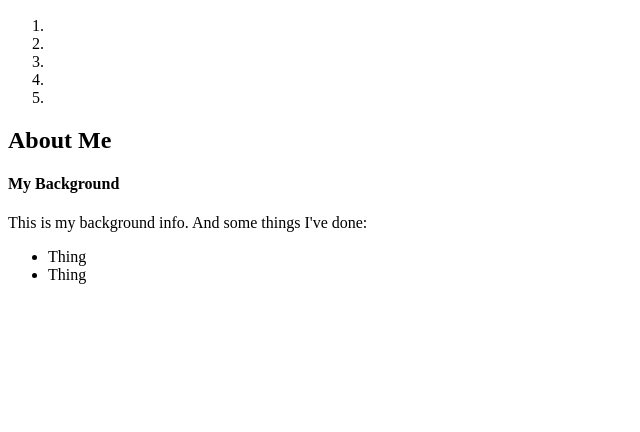
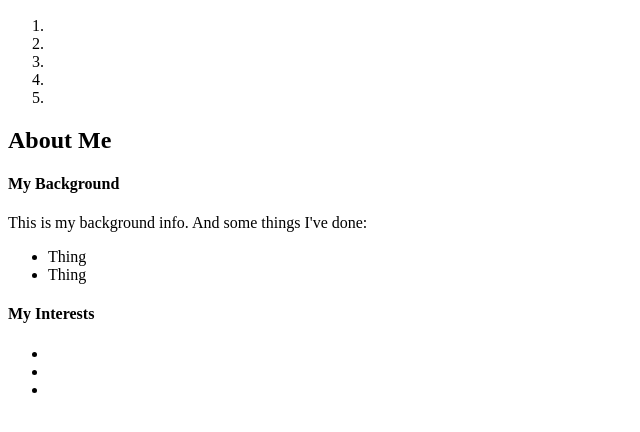
Before and after one commit to katyisgreaty/portfolio-2, a plain HTML site: page portfolio.html in a window 1280 px wide. Shown: the part 148-580 px from the top of the page, without its empty margins (0-640 px from the left). Drawn offline with Linux system fonts and the light colour scheme.

Commit message:
finalize basic html elements

```diff
--- a/portfolio.html
+++ b/portfolio.html
@@ -28,6 +28,12 @@
           <li>Thing</li>
         </ul>
       </p>
+    <h4>My Interests</h4>
+      <ul>
+        <li></li>
+        <li></li>
+        <li></li>
+      </ul>
 
 
 
```
